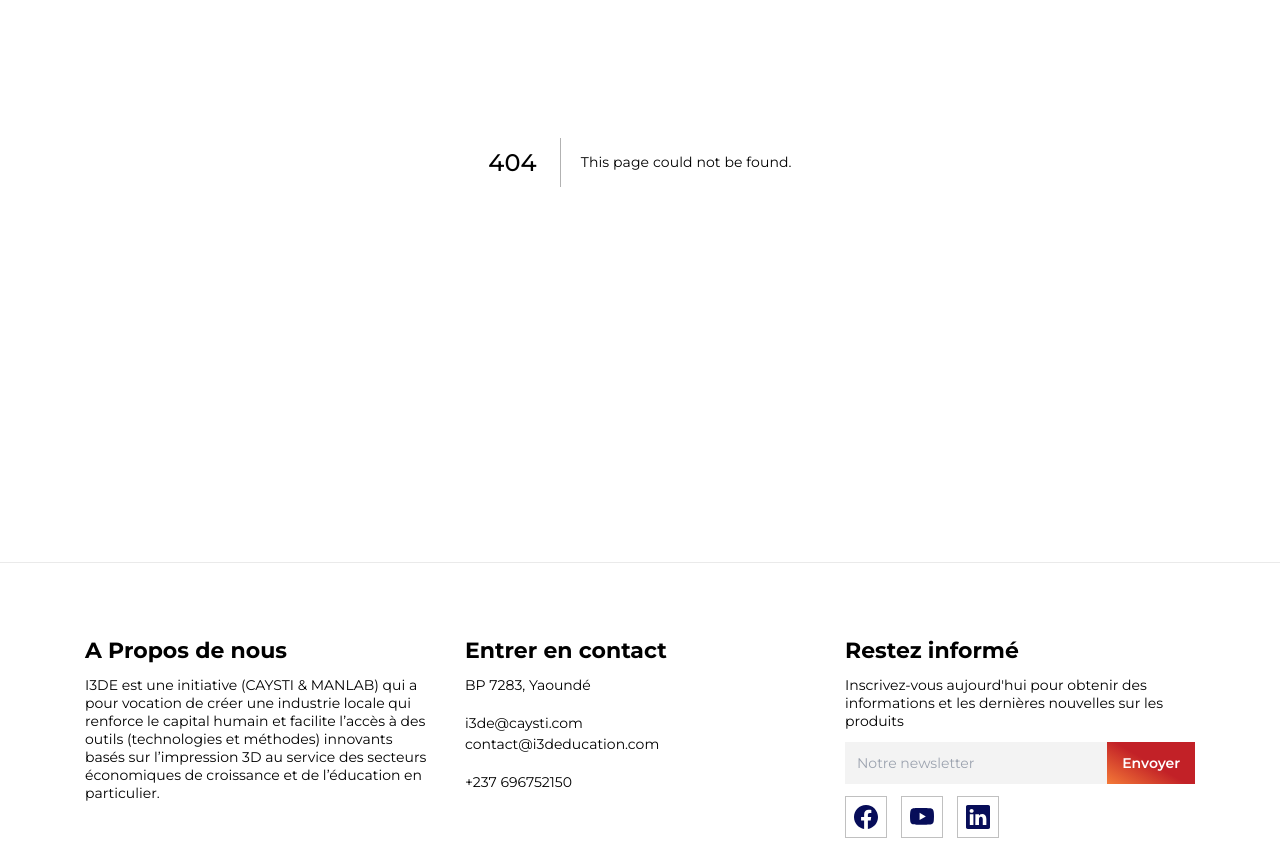
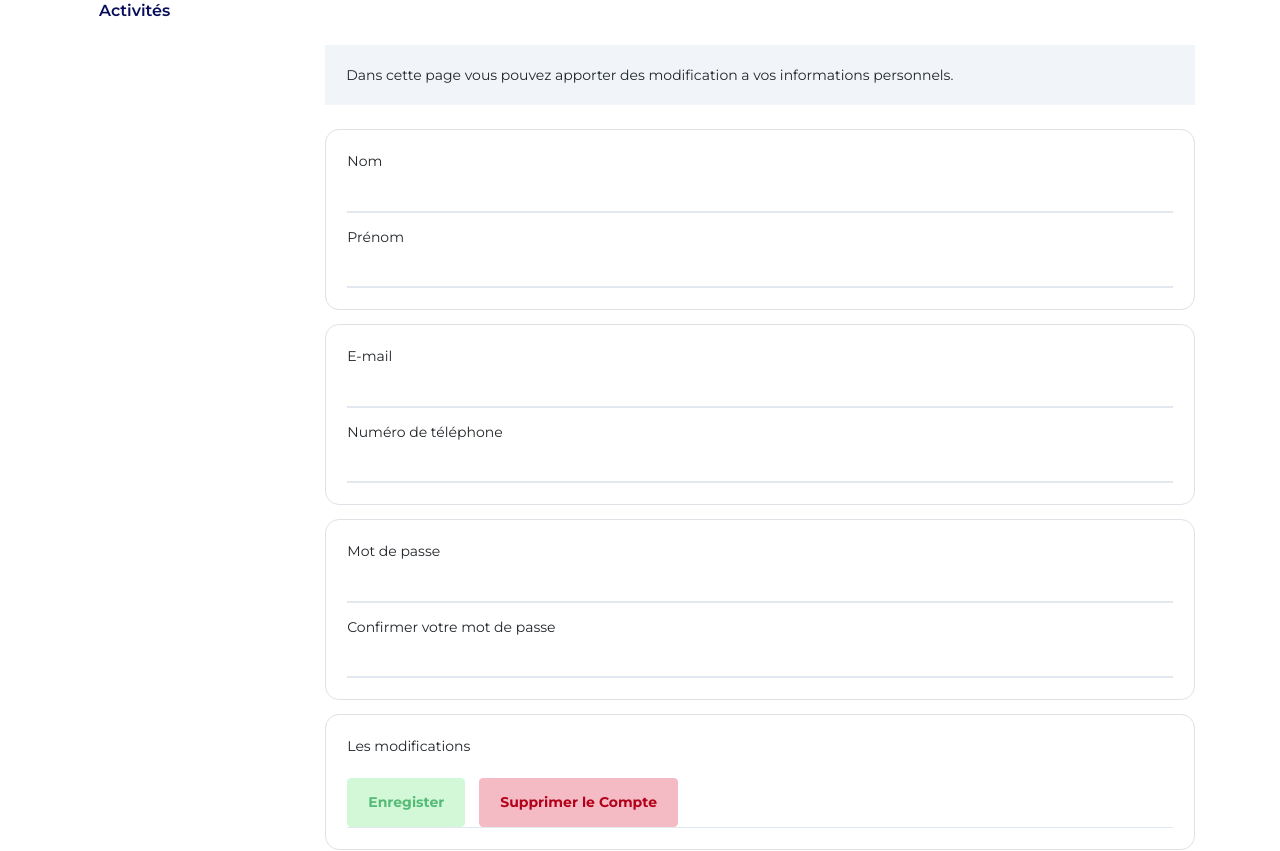
Before and after one commit to junior-boop/i3de-front, a Next.js app: page /parametres/profils in a window 1280 px wide. Before the commit this address had no page. Shown: the part 300-1151 px from the top of the page. Built offline with nearby package versions, Linux system fonts and the light colour scheme.

Commit message:
ressource filter

```diff
--- a/app/paramettres/profils/page.jsx
+++ b/app/parametres/profils/page.jsx
@@ -3,7 +3,9 @@ import Link from "next/link";
 import Titre from "@/composants/titre";
 import UserInfos from "@/layouts/user_modif";
 
-
+const getData = async () => {
+    const resquest = await fetch('')
+}
 
 export default function Profils(){
     return(
--- a/app/ressource/page.jsx
+++ b/app/ressource/page.jsx
@@ -5,18 +5,19 @@ import Ressources_client from "@/composants/ressources/ressource_client"
 import { Bannier_second } from "@/layouts/bannier"
 
 
-const getData = async () => {
+const getData = async (searchParams) => {
     const response = await fetch('http://18.215.69.15:3000/api/ressources/', { cache : 'no-store' })
     const data = await response.json()
 
     if(!response.ok)  throw new Error('il y a une erreur dans le serveur')
+
     return data
 }
 
 export default async function RessourcePage({searchParams}){
 
     console.log(searchParams)
-    const Data = await getData()
+    const Data = await getData(searchParams)
 
     return(
         <div>
@@ -25,7 +26,7 @@ export default async function RessourcePage({searchParams}){
             </Bannier_second>
             <section id = 'ressource'>
             <Container>
-                <Ressources_client data = {Data} />
+                <Ressources_client data = {Data} params = {searchParams.search} />
             </Container>
             </section>
 
--- a/composants/ressources/data_ressource.jsx
+++ b/composants/ressources/data_ressource.jsx
@@ -1,10 +1,7 @@
 'use client'
 import ImageItem from "./image_item";
 
-
-
-
-export default async function  RessourceField({data}){
+export default function  RessourceField({data}){
 
     return(
         <div className="column">
--- a/layouts/navbar.jsx
+++ b/layouts/navbar.jsx
@@ -82,10 +82,10 @@ export default function NavBar(){
                                             </button>
                                             <div style={{bottom : -135, right : -12,boxShadow : '0 5px 10px -5px #0005', visibility : avatarMenu ? 'visible' : 'hidden', overflow : "hidden", opacity : avatarMenu ? 1 : 0 }} className="absolute p-2 bg-white border border-gray-100 rounded-xl transition-all duration-300">
                                                 <div>
-                                                    <Link style={{width : 200}} href={'/profils'} className="block py-2 px-2 hover:bg-slate-200  rounded-lg mb-2 text-right">
+                                                    <Link style={{width : 200}} href={'/parametres/profils'} className="block py-2 px-2 hover:bg-slate-200  rounded-lg mb-2 text-right">
                                                         Mon Compte
                                                     </Link>
-                                                    <Link style={{width : 200}} href={'/profils'} className="block py-2 px-2 hover:bg-slate-200  rounded-lg mb-2 text-right">
+                                                    <Link style={{width : 200}} href={'/parametres/profils'} className="block py-2 px-2 hover:bg-slate-200  rounded-lg mb-2 text-right">
                                                         Mes activités
                                                     </Link>
                                                     <button onClick={handledeconnexion} className="py-2 px-3 bg-special rounded-lg text-white font-semibold w-full justify-start text-right">
@@ -169,15 +169,15 @@ export default function NavBar(){
                                             </button>
                                         )
                                         : (<div>
-                                                <hr />
-                                                <Link href={'/profils'} className="py-2 block  mb-2 font-bold">
+                                                <hr className="my-3" />
+                                                <Link href={'/parametres/profils'} className="py-2 block  mb-2 font-bold">
                                                     Mon Compte
                                                 </Link>
-                                                <Link href={'/profils'} className="py-2 block  mb-2 font-bold">
+                                                <Link href={'parametres/profils'} className="py-2 block  mb-2 font-bold">
                                                     Mes activitéss
                                                 </Link>
 
-                                                <button onClick={handledeconnexion}  style={{width : 'max-content', borderRadius : 7}} className="bg-special px-4 flex-col py-3 rounded-[7px] w-max text-white font-bold">
+                                                <button onClick={handledeconnexion}  style={{width : 'max-content', borderRadius : 7}} className="bg-special px-4 flex-col py-3 rounded-[7px] w-max text-white font-bold mt-3">
                                                         Se déconnecter
                                                 </button>
                                             </div>
--- a/layouts/user_modif.jsx
+++ b/layouts/user_modif.jsx
@@ -1,7 +1,7 @@
 'use client'
 import { useState } from "react"
 
-export default function UserInfos(){
+export default function UserInfos(user){
     const [nom, setnom] = useState('')
 
     const handleChange = () => {
@@ -11,41 +11,49 @@ export default function UserInfos(){
         <div className="mt-6" style={{ marginTop : 24}}>
             <div className="w-full border border-slate-100 rounded-2xl p-6">
                 <div>
-                    <div className="text-xl">Nom</div>
+                    <div className="text-base">Nom</div>
                     <div className="w-full mt-2 text-xl font-bold border-b border-slate-200">
-                        <input className="w-full py-2 outline-none text-xl font-bold border-b border-slate-200" type="text" value={nom} onChange={({target}) => setnom(target.value)} />
+                        <input className="w-full py-1 outline-none text-xl font-bold border-b border-slate-200" type="text" value={nom} onChange={({target}) => setnom(target.value)} />
                     </div>
                 </div>
                 <div className="mt-3">
-                    <div className="text-xl">Prenom</div>
+                    <div className="text-base">Prénom</div>
                     <div className="w-full mt-2 text-xl font-bold border-b border-slate-200">
-                        <input className="w-full py-2 outline-none text-xl font-bold border-b border-slate-200" type="text" value={nom} onChange={({target}) => setnom(target.value)} />
+                        <input className="w-full py-1 outline-none text-xl font-bold border-b border-slate-200" type="text" value={nom} onChange={({target}) => setnom(target.value)} />
                     </div>
                 </div>
             </div>
 
             <div className="w-full mt-3 border border-slate-100 rounded-2xl p-6">
                 <div>
-                    <div className="text-xl">Mail</div>
+                    <div className="text-base">E-mail</div>
                     <div className="w-full mt-2 text-xl font-bold border-b border-slate-200">
-                        <input className="w-full py-2 outline-none text-xl font-bold border-b border-slate-200" type="email" value={nom} onChange={({target}) => setnom(target.value)} />
+                        <input className="w-full py-1 outline-none text-xl font-bold border-b border-slate-200" type="email" value={nom} onChange={({target}) => setnom(target.value)} />
                     </div>
                 </div>
                 <div className="mt-3">
-                    <div className="text-xl">Numero de telephone</div>
+                    <div className="text-base">Numéro de téléphone</div>
                     <div className="w-full mt-2 text-xl font-bold border-b border-slate-200">
-                        <input className="w-full py-2 outline-none text-xl font-bold border-b border-slate-200" type="text" value={nom} onChange={({target}) => setnom(target.value)} />
+                        <input className="w-full py-1 outline-none text-xl font-bold border-b border-slate-200" type="text" value={nom} onChange={({target}) => setnom(target.value)} />
                     </div>
                 </div>
             </div>
             <div className="w-full mt-3 border border-slate-100 rounded-2xl p-6">
-                <div className="text-xl">Mot de passe</div>
-                <div className="w-full mt-2 text-xl font-bold border-b border-slate-200">
-                    <input className="w-full py-2 outline-none text-xl font-bold border-b border-slate-200" type="text" value={nom} onChange={({target}) => setnom(target.value)} />
+                <div>
+                    <div className="text-base">Mot de passe</div>
+                    <div className="w-full mt-2 text-xl font-bold border-b border-slate-200">
+                        <input className="w-full py-1 outline-none text-xl font-bold border-b border-slate-200" type="password" value={nom} onChange={({target}) => setnom(target.value)}  />
+                    </div>
+                </div>
+                <div className="mt-3">
+                    <div className="text-base">Confirmer votre mot de passe</div>
+                    <div className="w-full mt-2 text-xl font-bold border-b border-slate-200">
+                        <input className="w-full py-1 outline-none text-xl font-bold border-b border-slate-200" type="password" value={nom} onChange={({target}) => setnom(target.value)}  />
+                    </div>
                 </div>
             </div>
             <div className="w-full mt-3 border border-slate-100 rounded-2xl p-6 ">
-                <div className="text-xl">Les modifications</div>
+                <div className="text-base">Les modifications</div>
                 <div className="w-full mt-4 text-base font-bold border-b border-slate-200 flex gap-4">
                     <button className="px-4 py-3 rounded-lg" style={{ backgroundColor : '#D2F8D7', color : '#55BB77' }}>
                         Enregister
```
Also changed, not shown: composants/ressources/ressource_client.jsx (+22 -4 lines), app/parametres/activites/page.jsx (renamed from app/paramettres/activites/page.jsx), app/parametres/layout.jsx (renamed from app/paramettres/layout.jsx), app/parametres/page.jsx (renamed from app/paramettres/page.jsx), app/parametres/styles.css (renamed from app/paramettres/styles.css).
